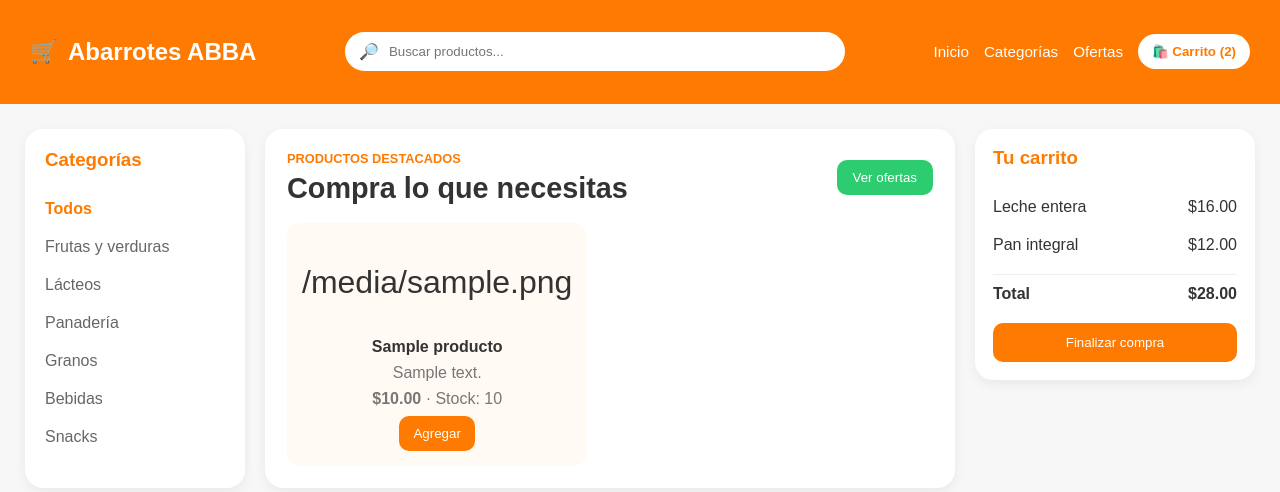
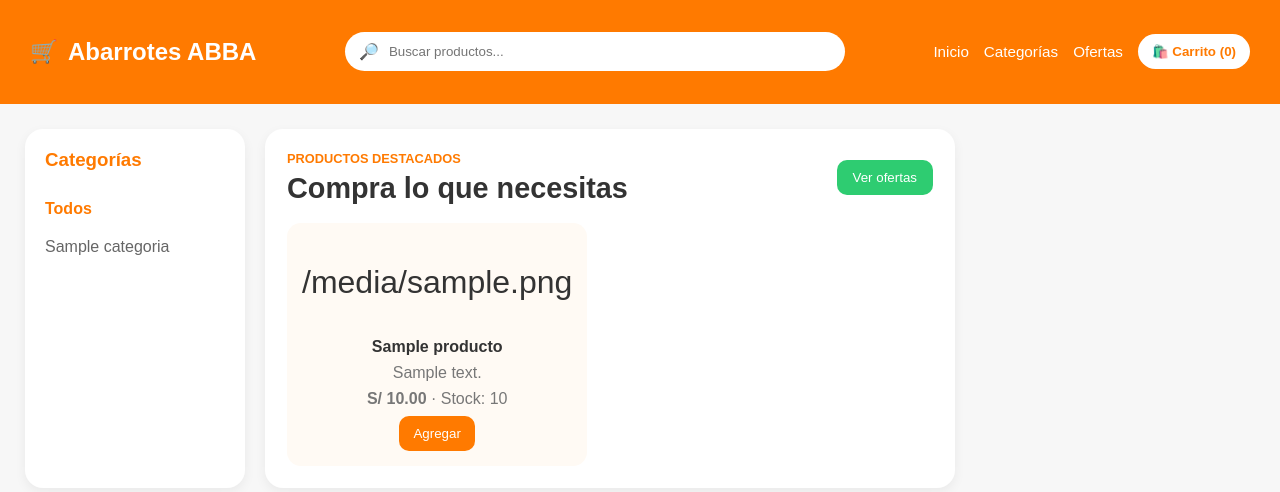
Before and after one commit to vgJulio/ProyectoAbarrotes, a Flask app: page /clienteVista in a window 1280 px wide. Shown: the top 492 px of the page. Run offline with Flask 3, Linux system fonts and the light colour scheme; a database or web service that is not in the repository returns one stand-in record (values such as "Sample title").

Commit message:
Barra lateral y carrito

```diff
--- a/app.py
+++ b/app.py
@@ -37,7 +37,8 @@ def login():
 @app.route('/clienteVista')
 def clienteVista():
     productos = list(db.productos.find())
-    return render_template('clienteVista.html', productos=productos)
+    categorias = sorted({producto.get('categoria', 'Sin categoría') for producto in productos})
+    return render_template('clienteVista.html', productos=productos, categorias=categorias)
 
 @app.route('/inventarioVista')
 def inventarioVista():
--- a/templates/clienteVista.html
+++ b/templates/clienteVista.html
@@ -23,21 +23,32 @@
             <a href="#">Inicio</a>
             <a href="#">Categorías</a>
             <a href="#">Ofertas</a>
-            <button class="cart-btn">🛍️ Carrito (2)</button>
+            <button class="cart-btn" id="cart-count-btn">🛍️ Carrito (<span id="cart-count">0</span>)</button>
         </div>
     </header>
+
+    <div class="cart-overlay" id="cart-overlay"></div>
+    <aside class="carrito-resumen cart-modal" id="cart-modal">
+        <div class="cart-modal-header">
+            <h3>Tu carrito</h3>
+            <button class="cart-close-btn" id="cart-close-btn">✕</button>
+        </div>
+        <div id="carrito-items"></div>
+        <div class="total">
+            <strong>Total</strong>
+            <strong id="carrito-total">S/ 0.00</strong>
+        </div>
+        <button class="btn-finalizar">Finalizar compra</button>
+    </aside>
 
     <main class="contenido">
         <aside class="sidebar">
             <h3>Categorías</h3>
             <ul>
-                <li class="active">Todos</li>
-                <li>Frutas y verduras</li>
-                <li>Lácteos</li>
-                <li>Panadería</li>
-                <li>Granos</li>
-                <li>Bebidas</li>
-                <li>Snacks</li>
+                <li class="categoria-btn active" data-categoria="Todos">Todos</li>
+                {% for categoria in categorias %}
+                <li class="categoria-btn" data-categoria="{{ categoria }}">{{ categoria }}</li>
+                {% endfor %}
             </ul>
         </aside>
 
@@ -52,7 +63,7 @@
 
             <div class="productos-grid">
                 {% for producto in productos %}
-                <article class="card-producto">
+                <article class="card-producto" data-categoria="{{ producto.categoria }}">
                     <div class="producto-imagen">
                         {% if producto.imagen %}
                             {{ producto.imagen }}
@@ -62,29 +73,123 @@
                     </div>
                     <h4>{{ producto.nombre }}</h4>
                     <p>{{ producto.descripcion or producto.categoria }}</p>
-                    <p><strong>${{ "%.2f"|format(producto.precio) }}</strong> · Stock: {{ producto.stock }}</p>
-                    <button>Agregar</button>
+                    <p><strong>S/ {{ "%.2f"|format(producto.precio) }}</strong> · Stock: {{ producto.stock }}</p>
+                    <button class="btn-agregar"
+                            data-id="{{ producto._id }}"
+                            data-nombre="{{ producto.nombre }}"
+                            data-precio="{{ producto.precio }}"
+                            data-stock="{{ producto.stock }}">Agregar</button>
                 </article>
                 {% endfor %}
             </div>
         </section>
 
-        <aside class="carrito-resumen">
-            <h3>Tu carrito</h3>
-            <div class="item-carrito">
-                <span>Leche entera</span>
-                <span>$16.00</span>
-            </div>
-            <div class="item-carrito">
-                <span>Pan integral</span>
-                <span>$12.00</span>
-            </div>
-            <div class="total">
-                <strong>Total</strong>
-                <strong>$28.00</strong>
-            </div>
-            <button class="btn-finalizar">Finalizar compra</button>
-        </aside>
     </main>
+
+    <script>
+        const categoriaButtons = document.querySelectorAll('.categoria-btn');
+        const cards = document.querySelectorAll('.card-producto');
+        const carritoItems = document.getElementById('carrito-items');
+        const carritoTotal = document.getElementById('carrito-total');
+        const cartCount = document.getElementById('cart-count');
+        const cartButton = document.getElementById('cart-count-btn');
+        const cartModal = document.getElementById('cart-modal');
+        const cartOverlay = document.getElementById('cart-overlay');
+        const cartCloseBtn = document.getElementById('cart-close-btn');
+        const finalizarBtn = document.querySelector('.btn-finalizar');
+
+        let carrito = [];
+
+        function formatCurrency(value) {
+            return `S/ ${value.toFixed(2)}`;
+        }
+
+        function filtrarProductos(categoria) {
+            cards.forEach(card => {
+                const cardCategoria = card.dataset.categoria;
+                card.style.display = (categoria === 'Todos' || cardCategoria === categoria) ? 'block' : 'none';
+            });
+        }
+
+        function abrirCarrito() {
+            cartModal.classList.add('open');
+            cartOverlay.classList.add('open');
+        }
+
+        function cerrarCarrito() {
+            cartModal.classList.remove('open');
+            cartOverlay.classList.remove('open');
+        }
+
+        function renderCarrito() {
+            if (carrito.length === 0) {
+                carritoItems.innerHTML = '<p class="cart-empty">Tu carrito está vacío</p>';
+                carritoTotal.textContent = formatCurrency(0);
+                cartCount.textContent = '0';
+                return;
+            }
+
+            let total = 0;
+            carritoItems.innerHTML = '';
+
+            carrito.forEach(item => {
+                const subtotal = item.precio * item.cantidad;
+                total += subtotal;
+
+                const row = document.createElement('div');
+                row.className = 'item-carrito';
+                row.innerHTML = `
+                    <span>${item.nombre} x ${item.cantidad}</span>
+                    <span>${formatCurrency(subtotal)}</span>
+                `;
+                carritoItems.appendChild(row);
+            });
+
+            carritoTotal.textContent = formatCurrency(total);
+            cartCount.textContent = carrito.reduce((sum, item) => sum + item.cantidad, 0);
+        }
+
+        document.querySelectorAll('.btn-agregar').forEach(button => {
+            button.addEventListener('click', () => {
+                const id = button.dataset.id;
+                const nombre = button.dataset.nombre;
+                const precio = parseFloat(button.dataset.precio);
+
+                const existente = carrito.find(item => item.id === id);
+
+                if (existente) {
+                    existente.cantidad += 1;
+                } else {
+                    carrito.push({ id, nombre, precio, cantidad: 1 });
+                }
+
+                renderCarrito();
+            });
+        });
+
+        categoriaButtons.forEach(button => {
+            button.addEventListener('click', () => {
+                categoriaButtons.forEach(btn => btn.classList.remove('active'));
+                button.classList.add('active');
+                filtrarProductos(button.dataset.categoria);
+            });
+        });
+
+        finalizarBtn.addEventListener('click', () => {
+            if (carrito.length === 0) {
+                alert('Tu carrito está vacío');
+            } else {
+                alert('Compra finalizada');
+                carrito = [];
+                renderCarrito();
+            }
+        });
+
+        cartButton.addEventListener('click', abrirCarrito);
+        cartCloseBtn.addEventListener('click', cerrarCarrito);
+        cartOverlay.addEventListener('click', cerrarCarrito);
+
+        renderCarrito();
+    </script>
 </body>
 </html>
```
Also changed, not shown: static/css/stylesCliente.css (+54 -0 lines).
